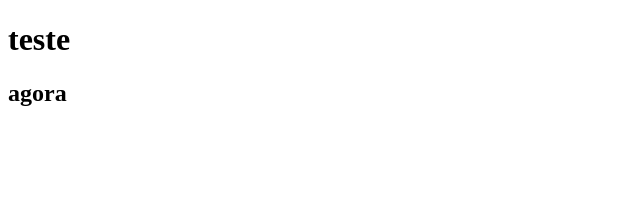
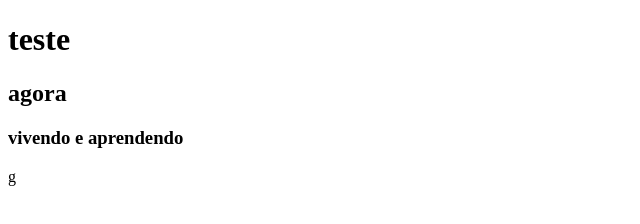
Before and after one commit to arthwrjf/kenzie_trabalhos, a plain HTML site: page index.html in a window 1280 px wide. Shown: the whole page, without its empty margins (0-640 px from the left). Drawn offline with Linux system fonts and the light colour scheme.

Commit message:
alteracao3

```diff
--- a/index.html
+++ b/index.html
@@ -9,5 +9,6 @@
 <body>
     <h1>teste</h1>
     <h2>agora</h2>
+    <h3>vivendo e aprendendo</h3>
 </body>
-</html>
+</html>g
```
